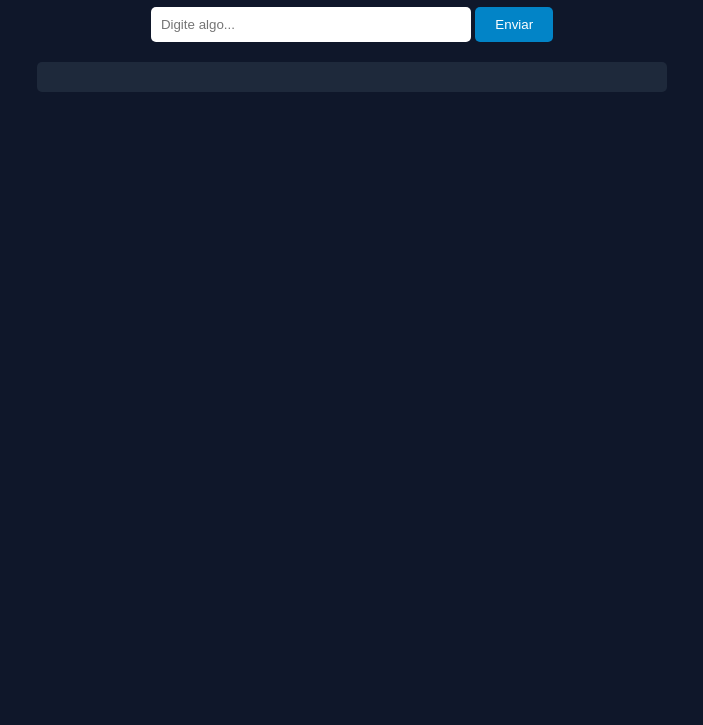
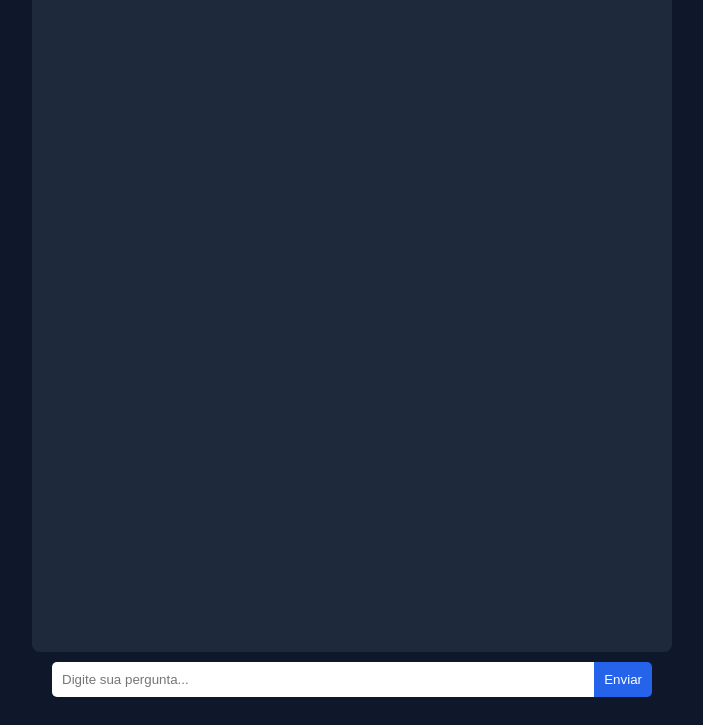
Before and after one commit to ClenaStore/IA, a website: page public/index.html in a window 1280 px wide. Shown: the part 131-856 px from the top of the page, without its empty margins (288-991 px from the left). Before the commit the page ends 800 px from the top, so only its background shows below. Drawn offline with Linux system fonts and the light colour scheme.

Commit message:
Update index.html

```diff
--- a/public/index.html
+++ b/public/index.html
@@ -1,33 +1,93 @@
 <!DOCTYPE html>
 <html lang="pt-BR">
 <head>
-  <meta charset="UTF-8">
-  <meta name="viewport" content="width=device-width, initial-scale=1.0">
+  <meta charset="UTF-8" />
+  <meta name="viewport" content="width=device-width, initial-scale=1.0" />
   <title>Agente DV</title>
   <style>
-    body { background-color: #0f172a; color: #fff; font-family: Arial, sans-serif; text-align: center; padding: 50px; }
-    input { padding: 10px; width: 300px; border-radius: 5px; border: none; }
-    button { padding: 10px 20px; background: #0284c7; color: white; border: none; border-radius: 5px; cursor: pointer; }
-    pre { background: #1e293b; padding: 15px; border-radius: 5px; text-align: left; max-width: 600px; margin: 20px auto; overflow-x: auto; }
+    body {
+      background: #0f172a;
+      color: #fff;
+      font-family: Arial, sans-serif;
+      display: flex;
+      flex-direction: column;
+      align-items: center;
+      justify-content: flex-start;
+      min-height: 100vh;
+      padding: 20px;
+    }
+    h1 { margin-bottom: 20px; }
+    #chat {
+      width: 100%;
+      max-width: 600px;
+      background: #1e293b;
+      padding: 20px;
+      border-radius: 8px;
+      overflow-y: auto;
+      flex-grow: 1;
+    }
+    .msg {
+      margin: 10px 0;
+      padding: 10px;
+      border-radius: 5px;
+    }
+    .user { background: #2563eb; text-align: right; }
+    .bot { background: #334155; text-align: left; }
+    #inputArea {
+      display: flex;
+      margin-top: 10px;
+      width: 100%;
+      max-width: 600px;
+    }
+    input {
+      flex: 1;
+      padding: 10px;
+      border: none;
+      border-radius: 5px 0 0 5px;
+    }
+    button {
+      padding: 10px;
+      border: none;
+      background: #2563eb;
+      color: white;
+      border-radius: 0 5px 5px 0;
+      cursor: pointer;
+    }
   </style>
 </head>
 <body>
   <h1>Agente DV</h1>
-  <input id="pergunta" placeholder="Digite algo..." />
-  <button onclick="enviar()">Enviar</button>
-  <pre id="resposta"></pre>
+  <div id="chat"></div>
+  <div id="inputArea">
+    <input type="text" id="pergunta" placeholder="Digite sua pergunta..." />
+    <button onclick="enviar()">Enviar</button>
+  </div>
 
   <script>
-    async function enviar(){
-      const q = document.getElementById('pergunta').value;
-      const resposta = document.getElementById('resposta');
+    async function enviar() {
+      const pergunta = document.getElementById("pergunta").value;
+      if (!pergunta) return;
+
+      const chat = document.getElementById("chat");
+      chat.innerHTML += `<div class="msg user">${pergunta}</div>`;
+      document.getElementById("pergunta").value = "";
+
+      chat.innerHTML += `<div class="msg bot">Pensando...</div>`;
+      chat.scrollTop = chat.scrollHeight;
+
       try {
-        const r = await fetch(`/api/agent?q=${encodeURIComponent(q)}`);
-        const dados = await r.json();
-        resposta.textContent = JSON.stringify(dados, null, 2);
-      } catch(e) {
-        resposta.textContent = "Erro: " + e;
+        const res = await fetch("/api/agent", {
+          method: "POST",
+          body: JSON.stringify({ q: pergunta })
+        });
+        const data = await res.json();
+
+        chat.innerHTML = chat.innerHTML.replace("Pensando...", data.resposta || "Erro");
+      } catch (err) {
+        chat.innerHTML += `<div class="msg bot">Erro: ${err.message}</div>`;
       }
+
+      chat.scrollTop = chat.scrollHeight;
     }
   </script>
 </body>
```
